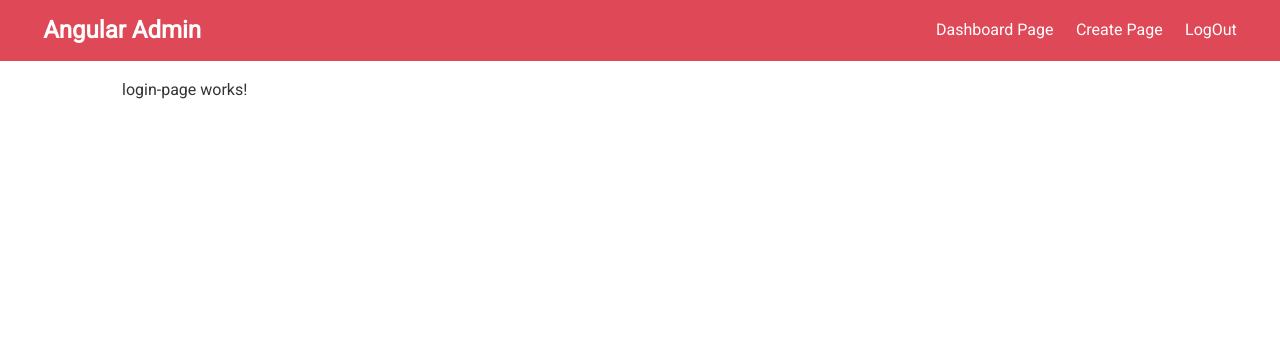
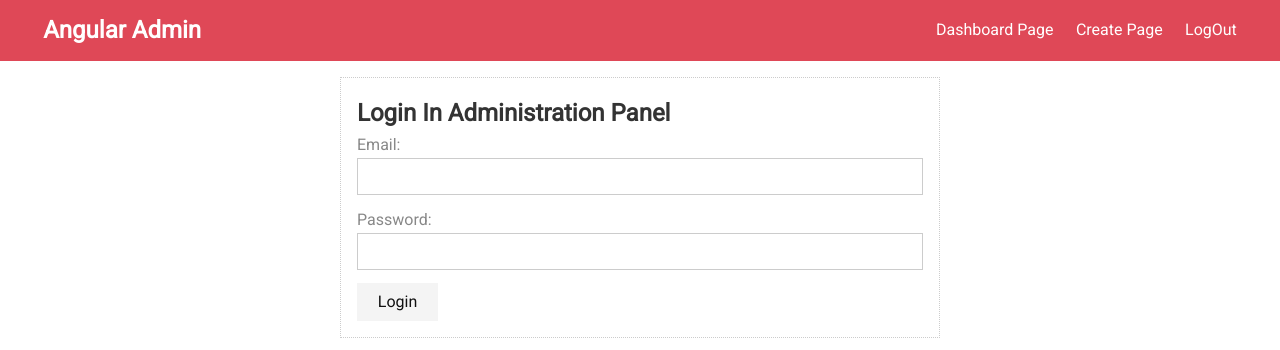
Before and after one commit to MrLibr/Angular-BlogWithAdminPanel, an Angular app: page /admin/login in a window 1280 px wide. Shown: the top 350 px of the page. Built offline with nearby package versions, Linux system fonts and the light colour scheme.

Commit message:
Add Login Form And Validate This Form

```diff
--- a/src/app/admin/admin.module.ts
+++ b/src/app/admin/admin.module.ts
@@ -1,5 +1,6 @@
 import { CommonModule } from '@angular/common';
 import { NgModule } from '@angular/core';
+import { FormsModule, ReactiveFormsModule } from '@angular/forms';
 import { RouterModule, Routes } from '@angular/router';
 import RoutingConstants from 'src/constants/routing-constants';
 import { CreatePageComponent } from './pages/create-page/create-page.component';
@@ -48,6 +49,8 @@ const routes: Routes = [
   ],
   imports: [
     CommonModule,
+    FormsModule,
+    ReactiveFormsModule,
     RouterModule.forChild( routes )
   ],
   exports: [ RouterModule ]
--- a/src/app/admin/pages/login-page/login-page.component.html
+++ b/src/app/admin/pages/login-page/login-page.component.html
@@ -1 +1,57 @@
-<p>login-page works!</p>
+<form
+  class="card"
+  [formGroup]="form"
+  (ngSubmit)="submit()"
+>
+  <h2>Login In Administration Panel</h2>
+  <div
+    [ngClass]="{invalid: validateField(emailField)}"
+    class="form-control"
+  >
+    <label>
+      Email:
+      <input
+        formControlName="email"
+        id="email"
+        type="email"
+      >
+      <div
+        *ngIf="validateField(emailField)"
+        class="validation"
+      >
+        <small *ngIf="emailField.errors.email">Please, Write Correct Email.</small>
+        <small *ngIf="emailField.errors.required">This Field Would Required</small>
+      </div>
+    </label>
+  </div>
+  <div
+    [ngClass]="{invalid: validateField(passwordField)}"
+    class="form-control"
+  >
+    <label>
+      Password:
+      <input
+        formControlName="password"
+        id="password"
+        type="password"
+      >
+      <div
+        *ngIf="validateField(passwordField)"
+        class="validation"
+      >
+        <small *ngIf="passwordField.errors.minlength">
+          This Field Should Have {{passwordField.errors.minlength.requiredLength}} Symbols. Now
+          It Have {{passwordField.errors.minlength.actualLength}}
+          Symbols.
+        </small>
+        <small *ngIf="passwordField.errors.required">This Field Would Required</small>
+      </div>
+    </label>
+  </div>
+
+  <button
+    type="submit"
+    class="btn btn-primary"
+    [disabled]="form.invalid"
+  >Login</button>
+</form>
--- a/src/app/admin/pages/login-page/login-page.component.scss
+++ b/src/app/admin/pages/login-page/login-page.component.scss
@@ -0,0 +1,4 @@
+form {
+  max-width: 600px;
+  margin: 0 auto;
+}
--- a/src/app/admin/pages/login-page/login-page.component.ts
+++ b/src/app/admin/pages/login-page/login-page.component.ts
@@ -1,15 +1,42 @@
 import { Component, OnInit } from '@angular/core';
+import { FormControl, FormGroup, Validators } from '@angular/forms';
+import { User } from './../../../shared/interfaces/user';
 
-@Component({
+@Component( {
   selector: 'app-login-page',
   templateUrl: './login-page.component.html',
-  styleUrls: ['./login-page.component.scss']
-})
+  styleUrls: [ './login-page.component.scss' ]
+} )
 export class LoginPageComponent implements OnInit {
 
-  constructor() { }
+  public form: FormGroup;
+
+  constructor () { }
 
   ngOnInit(): void {
+    this.form = new FormGroup( {
+      email: new FormControl( null, [ Validators.email, Validators.required ] ),
+      password: new FormControl( null, [ Validators.minLength( 6 ), Validators.required ] )
+    } );
   }
 
+  submit(): void {
+    if ( this.form.invalid ) {
+      return;
+    }
+
+    const data: User = { ...this.form.value };
+  }
+
+  get emailField(): FormControl {
+    return this.form.get( 'email' ) as FormControl;
+  }
+
+  get passwordField(): FormControl {
+    return this.form.get( 'password' ) as FormControl;
+  }
+
+  validateField( field: FormControl ): boolean {
+    return field.invalid && field.touched;
+  }
 }
--- /dev/null
+++ b/src/app/shared/interfaces/user.ts
@@ -0,0 +1,4 @@
+export interface User {
+  email: string;
+  password: string;
+}
--- /dev/null
+++ b/src/constants/form-constants.ts
@@ -0,0 +1,6 @@
+enum FormConstants {
+  EMAIL = 'email',
+  PASSWORD = 'password'
+}
+
+export default FormConstants;
```
